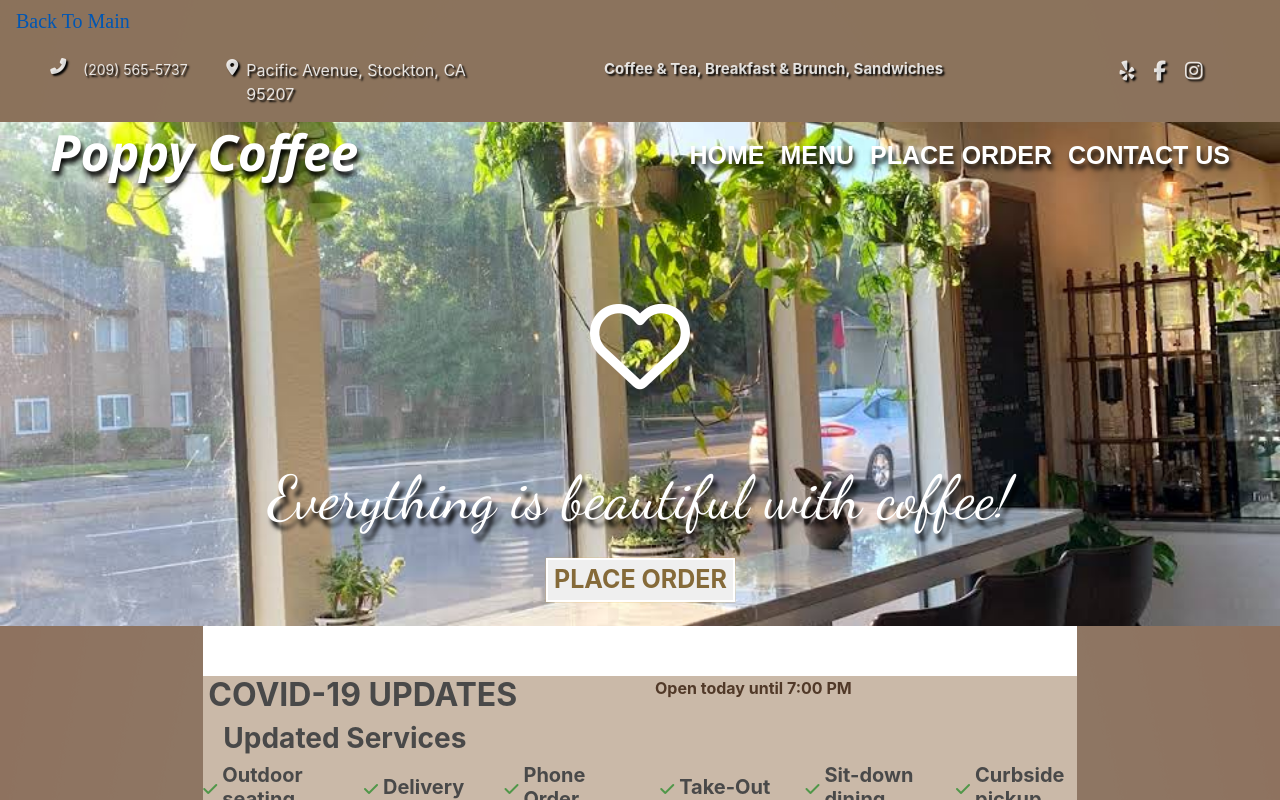
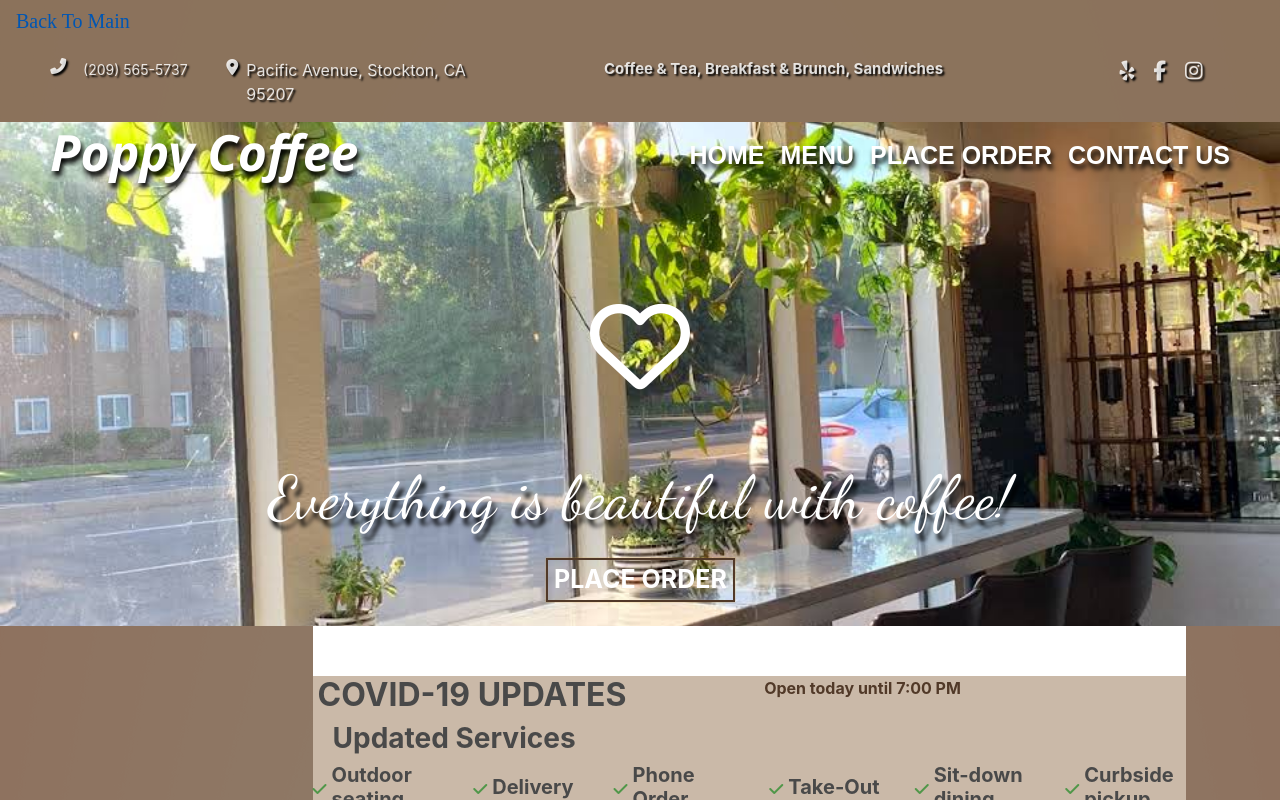
Before and after one commit to aaiilee0715/website_reactassignment, a React (Create React App) app: page /pages/businessRedo in a window 1280 px wide. Shown: the top 800 px of the page. Built offline with nearby package versions, Linux system fonts and the light colour scheme.

Commit message:
business covid fixed

```diff
--- a/src/components/style/business.css
+++ b/src/components/style/business.css
@@ -9,6 +9,7 @@
     background-color: white;
     border: 2px solid #707070;
     opacity: 1;
+
   }
 
   .whiteSpace {
@@ -437,12 +438,13 @@
   }
 
   #placeOrderBtn, #fullMenuOrderBtn {
-    color:rgb(133, 106, 57);
+    color:rgb(255, 255, 255);
     font-weight: bold;
-    border: 2px solid white;
+    border: 2px solid #513928;
     font-size: 25px;
     animation-name: slide;
     animation-duration: 2s;
+    background: transparent;
 
   }
 
--- a/src/pages/businessRedo.js
+++ b/src/pages/businessRedo.js
@@ -25,7 +25,6 @@ const BusinessRedo = () => {
       {/* <!------------Main Navigation-------------> */}
 
       <header>
-
         <div className="BusinessBackToMain align-item-start">
           <a className="nav-link" href='/'>Back To Main</a>
         </div>
@@ -87,7 +86,7 @@ const BusinessRedo = () => {
 
       {/* <!-- COVID AREA --> */}
       <div id="outercovidArea d-flex align-items-center">
-        <div className="row">
+        <div className="row d-flex justify-content-center ">
           <div className="col-lg-2 d-flex justify-content-center"></div>
           <div id="covidArea8" className="col-8">
             <div id="underArea8" className="col-12">
@@ -379,7 +378,7 @@ const BusinessRedo = () => {
             </div>
           </div>
         </div>
-      </div>
+
         {/* <!-- Learn more area with text and pictures --> */}
         <div className="row pt-4 bgWhite">
           <div className="container d-flex align-items-center flex-column">
@@ -645,9 +644,7 @@ const BusinessRedo = () => {
                   </div>
                 </div>
               </div>
-          </div>
-        </div>
-      </div>
+
 
               {/* <!-----Botttom Information-----> */}
               <div id="botCont" className="container-fluid">
@@ -687,9 +684,8 @@ const BusinessRedo = () => {
                           </div>
                         </div>
                       </div>
-            </div>
-          </div>
-        </div >
+
+
                       <div className="row bgWhite d-flex justify-content-center">
                         <a className="bottomYelpImg pl-2" href="https://www.yelp.com/biz/poppy-coffee-stockton" target="_blank"><i
                           className="fab fa-yelp fa-2x"></i></a>
@@ -699,6 +695,15 @@ const BusinessRedo = () => {
                           className="fab fa-instagram fa-2x"></i></a>
                       </div>
                     </div >
+                  </div>
+                </div>
+              </div >
+            </div>
+          </div>
+        </div>
+      </div>
+
+
       {/* <!---------Footer----------> */}
       <footer className="page-footer">
         <div className="footer-copyright text-center py-3 copyRight">©2020 Copyright | Anothay Chansy & Juan Morales
```
Also changed, not shown: 1 other file (tests, documents, lock files or other folders). Lines whose indentation alone changed are shown as unchanged.
